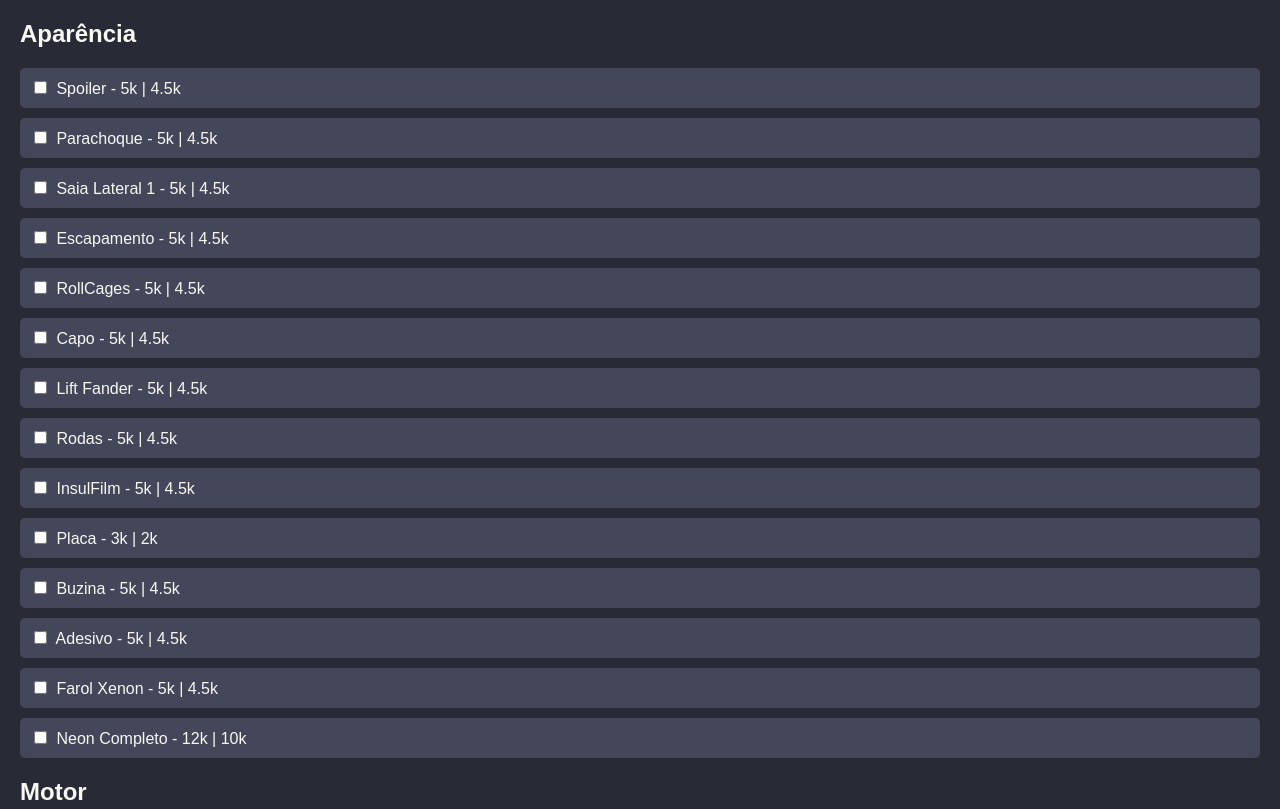
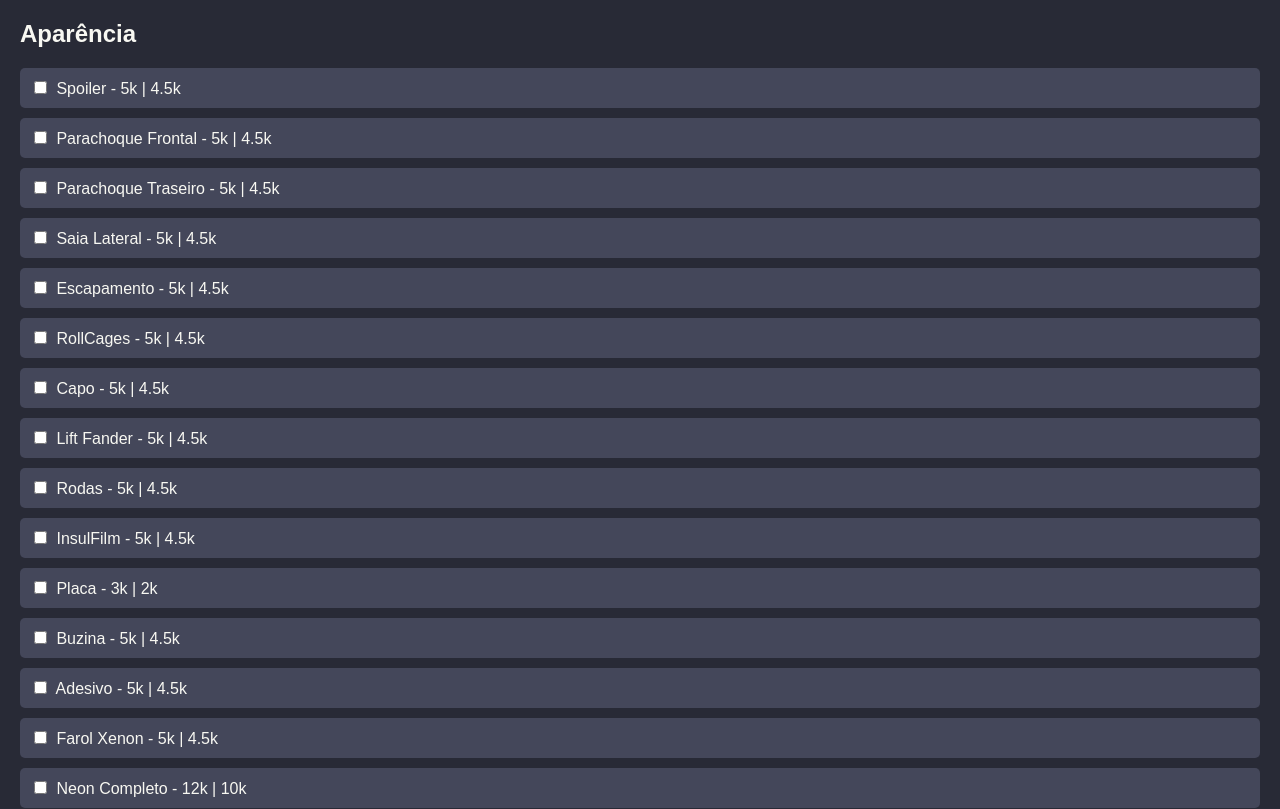
Before and after one commit to gustavoUlisses/los-santos-customs, a plain HTML site: page index.html in a window 1280 px wide. Shown: the top 809 px of the page. Drawn offline with Linux system fonts and the light colour scheme.

Commit message:
Add files via upload

```diff
--- a/index.html
+++ b/index.html
@@ -75,7 +75,7 @@
           data-preco-padrao="5.00"
           data-preco-parceria="4.50"
         />
-        Parachoque - 5k | 4.5k
+        Parachoque Frontal - 5k | 4.5k
       </label>
     </div>
 
@@ -87,7 +87,19 @@
           data-preco-padrao="5.00"
           data-preco-parceria="4.50"
         />
-        Saia Lateral 1 - 5k | 4.5k
+        Parachoque Traseiro - 5k | 4.5k
+      </label>
+    </div>
+
+    <div class="item">
+      <label>
+        <input
+          type="checkbox"
+          class="checkbox"
+          data-preco-padrao="5.00"
+          data-preco-parceria="4.50"
+        />
+        Saia Lateral - 5k | 4.5k
       </label>
     </div>
 
```
